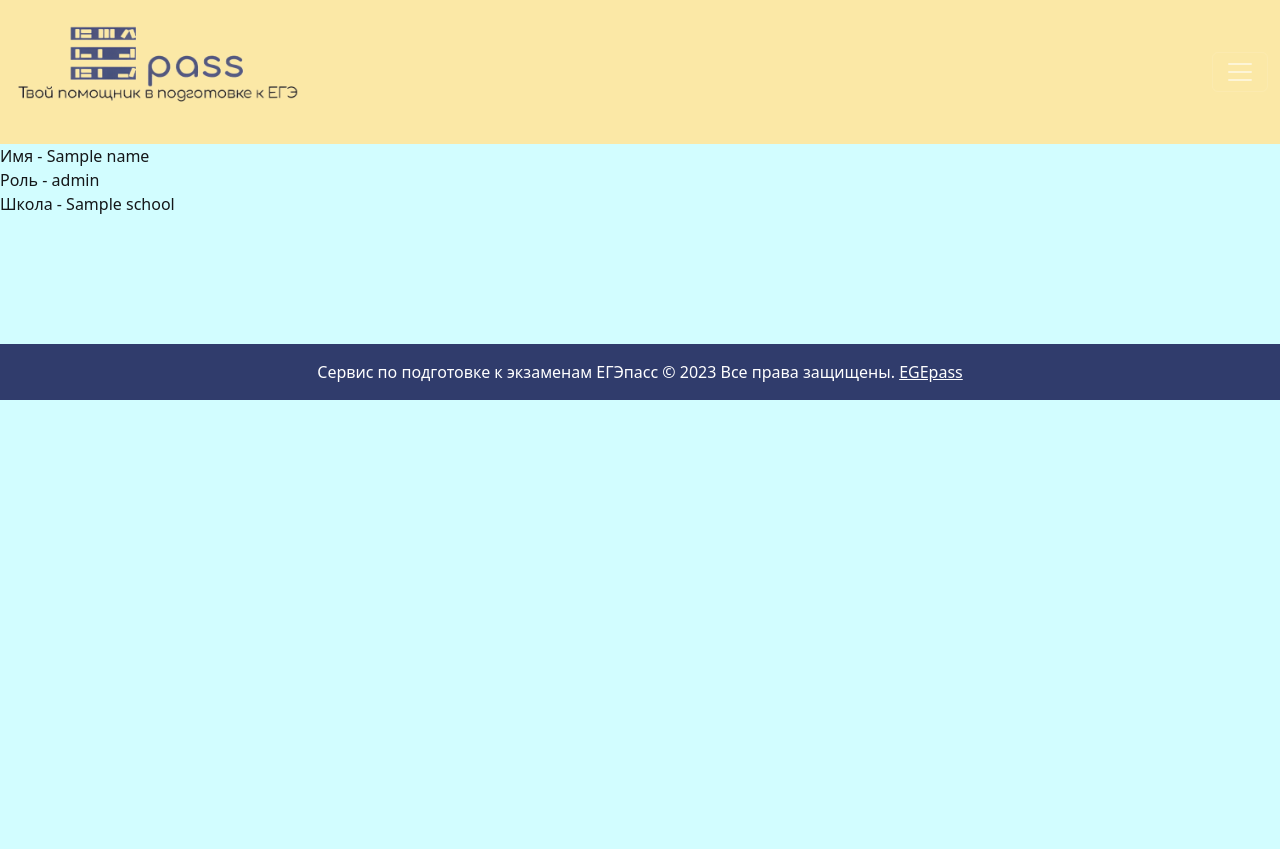
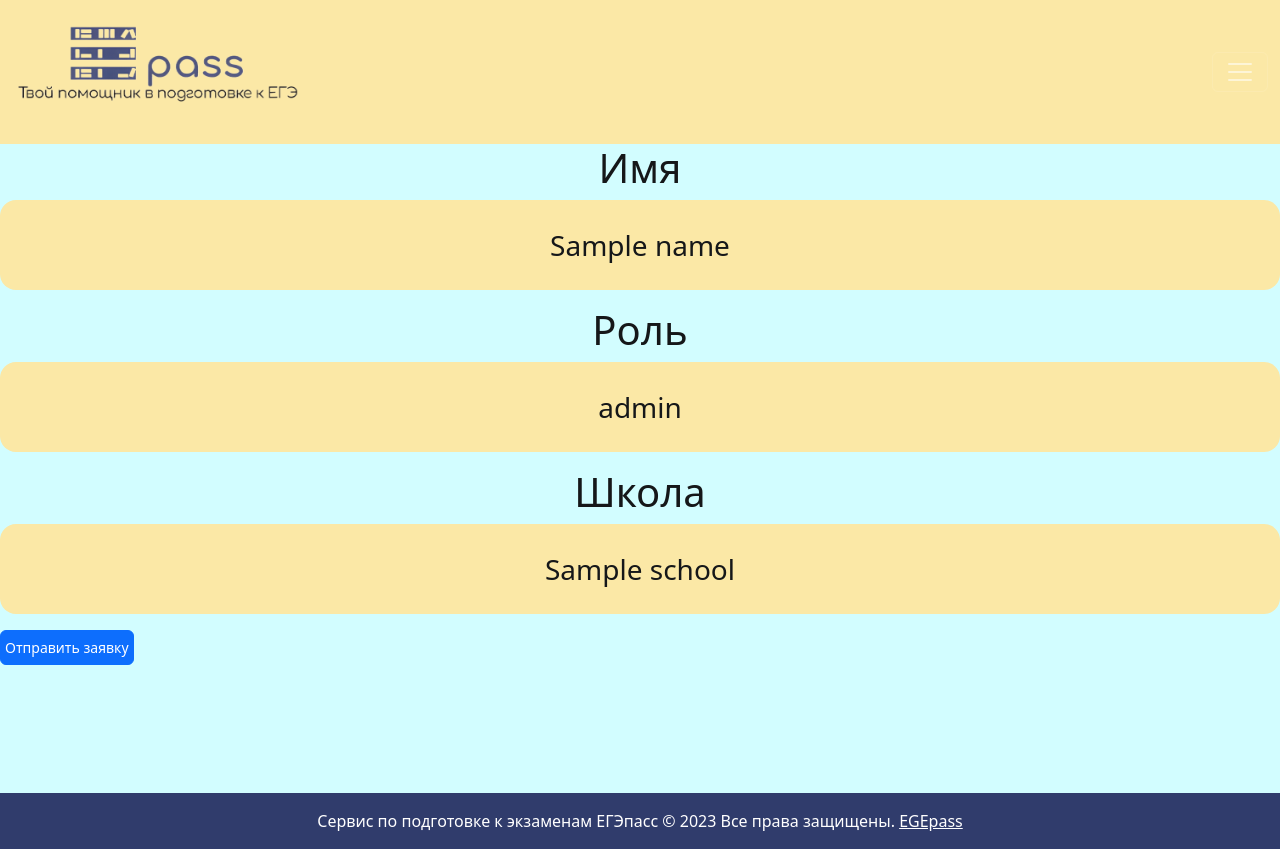
Before and after one commit to Ardrass2/EGEpass, a Flask app: template templates/user.html in a window 1280 px wide. Before the commit the page ends 400 px from the top, so only its background shows below. Run offline with Flask 3, Linux system fonts and the light colour scheme; the template is opened without the code that fills it: most values are stand-ins (such as "Sample title", 1, 10 or a date in 2020); parts of the project's set-up code (start-up, migrations or seed data) failed here and were passed over; some libraries are stand-ins or nearby versions.

Commit message:
Работает настройка школы, добавлен пункт меню "мой профиль" , в котором отображается ваше имя роль и школа. Добавлена кнопка добавления в друзья при переходе на другие профили.

```diff
--- a/data/forms.py
+++ b/data/forms.py
@@ -22,7 +22,7 @@ class SettingsForm(FlaskForm):
     confirm_password = PasswordField('Подтвердить пароль',
                                      validators=[Length(min=6), EqualTo(change_password)])
     school = SelectField('Выберите школу', choices=get_school_names()[1:])
-    submit_pass = SubmitField('Подтвердить изменения')
+    submit = SubmitField('Подтвердить изменения')
 
 
 class TeacherForm(FlaskForm):
--- a/main.py
+++ b/main.py
@@ -11,7 +11,6 @@ from data.user import User
 from data.forms import *
 from data.date import *
 
-
 app = Flask(__name__)
 app.config['SECRET_KEY'] = 'super_secret_key'
 login_manager = LoginManager()
@@ -22,7 +21,7 @@ login_manager.login_view = 'users.login'
 @app.route('/')
 @app.route('/index')
 def index():
-    return render_template('index.html', title='ЕГЭпасс')
+    return render_template('index.html', title='ЕГЭпасс', id=str(current_user.id))
 
 
 @app.route('/login', methods=['POST', 'GET'])
@@ -40,7 +39,7 @@ def login():
             flash("Неправильный логин либо пароль", "Ошибка")
         else:
             flash("Пользователь не найден. Необходима регистрация.", "Ошибка")
-    return render_template("login.html", form=form, title='Вход')
+    return render_template("login.html", form=form, title='Вход', id=str(current_user.id))
 
 
 @app.route('/subjects/<subject>/stats')
@@ -57,7 +56,7 @@ def stats(subject):
     return render_template("stats.html", avg_score=round(
         sum(all_secondary_results) / len(all_secondary_results) if all_secondary_results else 0, 3), best_score=best,
                            worst_score=worst, all_tasks=all_average, len=len, round=round, title=subject.capitalize(),
-                           subject_tasks=subject_tasks[subject], all_exams=all_exams)
+                           subject_tasks=subject_tasks[subject], all_exams=all_exams, id=str(current_user.id))
 
 
 @app.route('/add_result/<subject>', methods=['POST', 'GET'])
@@ -89,7 +88,7 @@ def add_result(subject):
         return redirect(url_for("login"))
     if subject in subject_tasks.keys():
         return render_template("add_result.html", subject=subject, tasks=subject_tasks[subject],
-                               enumerate=enumerate, title=subject.capitalize())
+                               enumerate=enumerate, title=subject.capitalize(), id=str(current_user.id))
 
 
 @app.route('/register', methods=['GET', 'POST'])
@@ -110,28 +109,26 @@ def register():
             db.commit()
             login_user(user)
             return redirect(url_for("index"))
-    return render_template("register.html", title="Регистрация", form=form)
+    return render_template("register.html", title="Регистрация", form=form, id=str(current_user.id))
 
 
 @app.route('/settings', methods=['GET', 'POST'])
 def setting():
     if not current_user.is_authenticated:
         return redirect(url_for('index'))
-    form = SettingsForm()
-    if form.validate_on_submit():
-        if not str(form.change_password.data) == str(form.confirm_password.data):
-            flash("Пароли различаются", "Ошибка")
-        else:
+    else:
+        form = SettingsForm()
+        if request.method == "POST":
             db = db_session.create_session()
             if str(form.change_password.data) == str(form.confirm_password.data):
-                current_user.hashed_password.replace(current_user.set_password(form.change_password.data))
+                current_user.hashed_password.replace(current_user.set_password(str(form.change_password.data)))
                 current_user.hashed_password = generate_password_hash(str(form.change_password.data))
             if form.school:
-                current_user.school = form.school
+                current_user.school = form.school.data
             db.merge(current_user)
             db.commit()
             flash("Успешно")
-    return render_template("settings.html", title="Настройки", form=form)
+        return render_template("settings.html", title="Настройки", form=form, id=str(current_user.id))
 
 
 @app.route("/user/<id>")
@@ -142,7 +139,8 @@ def users(id):
         role = "Учитель"
     else:
         role = "Ученик"
-    return render_template("user.html", name=user.username, role=role, school=user.school)
+    return render_template("user.html", name=user.username, role=role, school=user.school, current_id=str(current_user.id),
+                           id=str(id))
 
 
 @app.route("/subjects/<subject>")
@@ -151,7 +149,7 @@ def subject(subject):
         return redirect(url_for('index'))
     elif current_user.role == 'teacher':
         form = TeacherForm()
-        return render_template('teacher.html', title=subject, subject=subject, form=form)
+        return render_template('teacher.html', title=subject, subject=subject, form=form, id=str(current_user.id))
     else:
         bad = []
         db = db_session.create_session()
@@ -178,14 +176,14 @@ def subject(subject):
                                    bad=bad)
 
     return render_template("subject.html", title=subject, subject=subject, primaryJSON=primaryJSON,
-                           secondoryJSON=seconderyJSON, bad=bad)
+                           secondoryJSON=seconderyJSON, bad=bad, id=str(current_user.id))
 
 
 @app.route("/subjects")
 def subjects():
     if not current_user.is_authenticated:
         return redirect(url_for("index"))
-    return render_template("subjects.html", subjects=subject_tasks.keys(), title="Предметы")
+    return render_template("subjects.html", subjects=subject_tasks.keys(), title="Предметы", id=str(current_user.id))
 
 
 @app.route('/logout')
--- a/static/css/style.css
+++ b/static/css/style.css
@@ -171,3 +171,8 @@ input[type="number"] {
     justify-content: left;
     align-items: center;
 }
+.box-text {
+    background: #FBE8A6;
+    padding: 1.5rem;
+    border-radius: 1rem;
+}
--- a/templates/base.html
+++ b/templates/base.html
@@ -28,6 +28,8 @@
                 <ul class="navbar-nav">
                     {% if current_user.is_authenticated %}
                     <li><a class="nav-link text-dark">Здравствуйте, {{current_user.username}}!</a></li>
+                    <li class="nav-item"><a class="nav-link text-dark" href="/user/{{id}}">Моя страница</a>
+                    </li>
                     <li class="nav-item"><a class="nav-link text-dark" href="{{ url_for('subjects') }}">Предметы</a>
                     </li>
                     <li class="nav-item"><a class="nav-link text-dark" href="{{ url_for('setting') }}">Настройки</a>
--- a/templates/user.html
+++ b/templates/user.html
@@ -1,9 +1,22 @@
 {% extends 'base.html'%}
 {% block content %}
-<div>Имя - {{ name }} </div>
-<div>Роль - {{ role }} </div>
-<div>Школа - {{ school }}</div>
+<div class="center">
+    <h1 class="text-center">Имя</h1>
+    <p class="box-text text-center fs-3">{{ name }}</p>
+</div>
+<div class="center">
+    <h1 class="text-center">Роль</h1>
+    <p class="box-text text-center fs-3">{{ role }}</p>
+</div>
+<div class="center">
+    <h1 class="text-center">Школа</h1>
+    <p class="box-text text-center fs-3">{{ school }}</p>
+</div>
+{% if current_id != id %}
 <form>
-    <div></div>
+    <div>
+        <button type="submit" class="btn btn-primary" class="align-center">Отправить заявку</button>
+    </div>
 </form>
+{% endif %}
 {% endblock %}
```
Also changed, not shown: templates/settings.html (+7 -9 lines).
